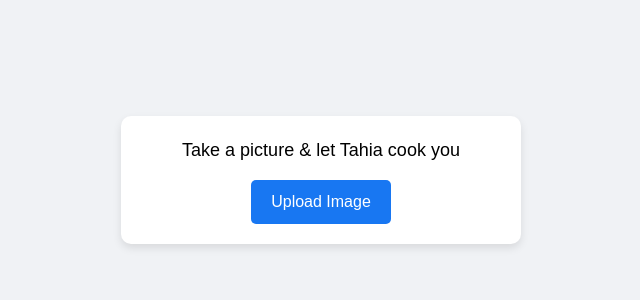
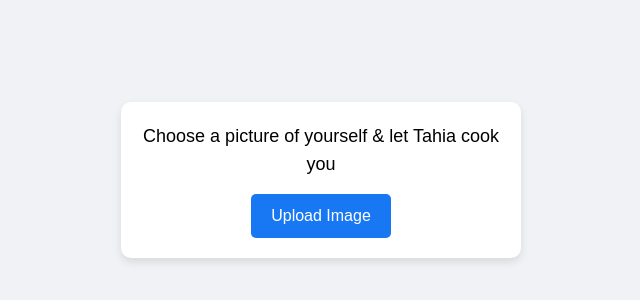
Before and after one commit to AbrarShahriar/tahiacomments, a plain HTML site: page index.html in a window 1280 px wide. Shown: the part 220-520 px from the top of the page, without its empty margins (319-959 px from the left). Drawn offline with nearby package versions, Linux system fonts and the light colour scheme.

Commit message:
fix: fixed title text

```diff
--- a/index.html
+++ b/index.html
@@ -84,7 +84,7 @@
   <body>
     <div class="upload-container">
       <h1 class="text-lg text-center mb-4">
-        Take a picture & let Tahia cook you
+        Choose a picture of yourself & let Tahia cook you
       </h1>
       <label class="custom-upload" for="imageUpload">Upload Image</label>
       <input type="file" id="imageUpload" accept="image/*" />
```
